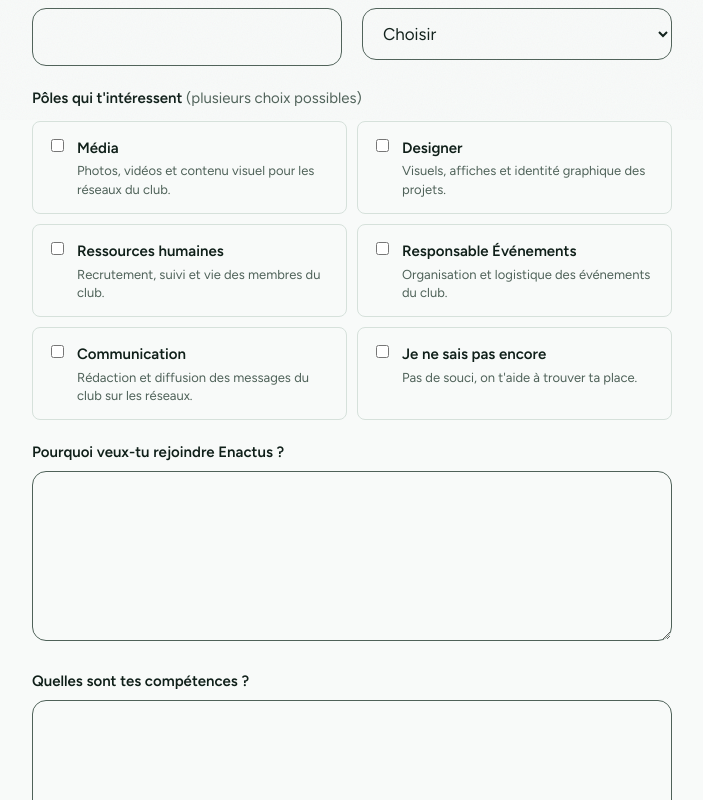
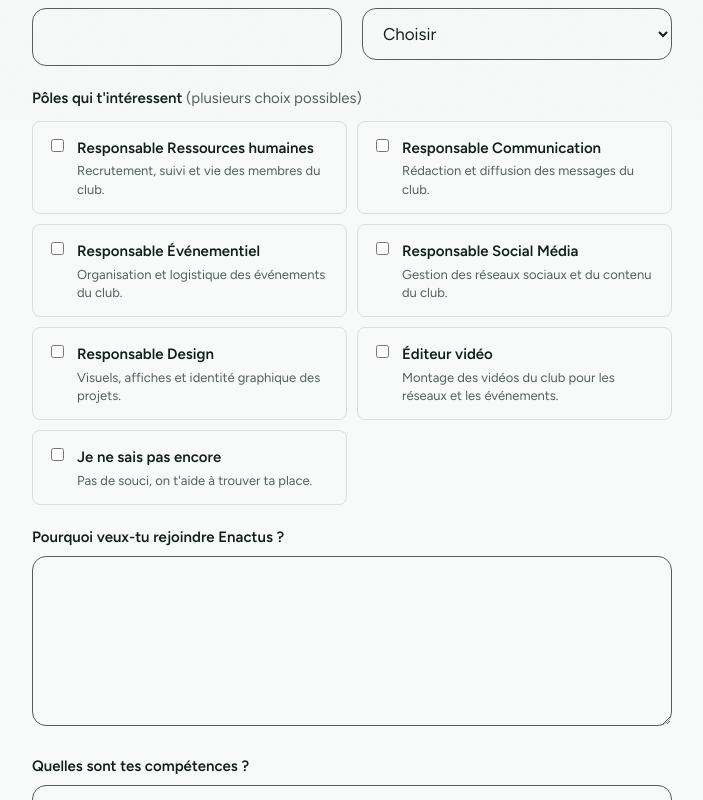
Before and after one commit to Aymane-A/Enactus-EST-site-web, a React (Vite) app: page /formulaires/integration in a window 1280 px wide. Shown: the part 680-1480 px from the top of the page, without its empty margins (46-749 px from the left). Built offline with nearby package versions, Linux system fonts and the light colour scheme.

Commit message:
add gold

```diff
--- a/src/components/IntegrationForm.jsx
+++ b/src/components/IntegrationForm.jsx
@@ -3,22 +3,24 @@ import { site } from '../data.js'
 
 // Poles : une clé stable (indépendante de la langue) + un libellé par langue,
 // pour que la sélection ne se perde pas quand on bascule FR <-> AR.
-const POLE_KEYS = ['media', 'design', 'rh', 'events', 'com', 'unsure']
+const POLE_KEYS = ['rh', 'com', 'events', 'social', 'design', 'video', 'unsure']
 const POLE_LABELS = {
   fr: {
-    media: { name: 'Média', desc: 'Photos, vidéos et contenu visuel pour les réseaux du club.' },
-    design: { name: 'Designer', desc: "Visuels, affiches et identité graphique des projets." },
-    rh: { name: 'Ressources humaines', desc: 'Recrutement, suivi et vie des membres du club.' },
-    events: { name: 'Responsable Événements', desc: 'Organisation et logistique des événements du club.' },
-    com: { name: 'Communication', desc: 'Rédaction et diffusion des messages du club sur les réseaux.' },
+    rh: { name: 'Responsable Ressources humaines', desc: 'Recrutement, suivi et vie des membres du club.' },
+    com: { name: 'Responsable Communication', desc: 'Rédaction et diffusion des messages du club.' },
+    events: { name: 'Responsable Événementiel', desc: 'Organisation et logistique des événements du club.' },
+    social: { name: 'Responsable Social Média', desc: 'Gestion des réseaux sociaux et du contenu du club.' },
+    design: { name: 'Responsable Design', desc: 'Visuels, affiches et identité graphique des projets.' },
+    video: { name: 'Éditeur vidéo', desc: 'Montage des vidéos du club pour les réseaux et les événements.' },
     unsure: { name: 'Je ne sais pas encore', desc: "Pas de souci, on t'aide à trouver ta place." },
   },
   ar: {
-    media: { name: 'الإعلام', desc: 'صور وفيديوهات ومحتوى بصري لشبكات النادي.' },
-    design: { name: 'التصميم', desc: 'تصاميم وملصقات والهوية البصرية للمشاريع.' },
-    rh: { name: 'الموارد البشرية', desc: 'التوظيف ومتابعة حياة أعضاء النادي.' },
+    rh: { name: 'مسؤول الموارد البشرية', desc: 'التوظيف ومتابعة حياة أعضاء النادي.' },
+    com: { name: 'مسؤول التواصل', desc: 'كتابة ونشر رسائل النادي.' },
     events: { name: 'مسؤول الفعاليات', desc: 'تنظيم ولوجستيك فعاليات النادي.' },
-    com: { name: 'التواصل', desc: 'كتابة ونشر رسائل النادي على الشبكات الاجتماعية.' },
+    social: { name: 'مسؤول وسائل التواصل الاجتماعي', desc: 'تسيير شبكات النادي ومحتواها.' },
+    design: { name: 'مسؤول التصميم', desc: 'تصاميم وملصقات والهوية البصرية للمشاريع.' },
+    video: { name: 'مونتير الفيديو', desc: 'مونتاج فيديوهات النادي للشبكات والفعاليات.' },
     unsure: { name: 'لا أعرف بعد', desc: 'لا مشكلة، سنساعدك على إيجاد مكانك.' },
   },
 }
@@ -34,7 +36,8 @@ const T = {
     prenom: 'Prénom', nom: 'Nom', email: 'Email', tel: 'Téléphone ou WhatsApp',
     opt: '(facultatif)', filiere: 'Filière', annee: 'Année', choisir: 'Choisir',
     polesLegend: "Pôles qui t'intéressent", polesHint: '(plusieurs choix possibles)',
-    designerNote: 'Remarque : pour le pôle Designer, il faut une connaissance intermédiaire de Photoshop et de Canva.',
+    designerNote: 'Remarque : pour le pôle Design, il faut une connaissance intermédiaire de Photoshop ou de Canva.',
+    videoNote: "Remarque : pour le pôle Éditeur vidéo, il faut une connaissance intermédiaire des outils de montage (CapCut, DaVinci Resolve, etc.).",
     motivation: 'Pourquoi veux-tu rejoindre Enactus ?',
     competences: 'Quelles sont tes compétences ?',
     experience: 'As-tu déjà une expérience dans ce domaine ?',
@@ -61,6 +64,7 @@ const T = {
     opt: '(اختياري)', filiere: 'الشعبة', annee: 'السنة', choisir: 'اختر',
     polesLegend: 'الأقطاب التي تهمك', polesHint: '(يمكن اختيار أكثر من واحد)',
     designerNote: 'ملاحظة: لقطب التصميم، يجب توفر معرفة متوسطة ببرنامجي Photoshop و Canva.',
+    videoNote: 'ملاحظة: لقطب تحرير الفيديو، يجب توفر معرفة متوسطة بأدوات المونتاج (CapCut، DaVinci Resolve، إلخ).',
     motivation: 'لماذا تريد الانضمام إلى Enactus؟',
     competences: 'ما هي مهاراتك؟',
     experience: 'هل لديك تجربة سابقة في هذا المجال؟',
@@ -211,6 +215,9 @@ export default function IntegrationForm({ form }) {
           {f.poles.includes('design') && (
             <p className="callout">{t.designerNote}</p>
           )}
+          {f.poles.includes('video') && (
+            <p className="callout">{t.videoNote}</p>
+        )}
         </fieldset>
 
         <label htmlFor="motivation">{t.motivation}</label>
--- a/src/data.js
+++ b/src/data.js
@@ -32,11 +32,12 @@ export const team = [
   { role: 'Secrétaire général', name: 'Hind EL LAGHMICHE', gender: 'femme', image: null },
   { role: 'Trésorerie', name: 'Aymane KHIAR', gender: 'homme', image: null },
   { role: 'Chef de projet', name: 'Ayoub ZARKOUNI', gender: 'homme', image: null },
-  { role: 'Média', name: '', image: null },
-  { role: 'Designer', name: '', image: null },
-  { role: 'Ressources humaines', name: '', image: null },
-  { role: 'Responsable Événements', name: '', image: null },
-  { role: 'Communication', name: '', image: null },
+  { role: 'Responsable Ressources humaines', name: '', image: null },
+  { role: 'Responsable Communication', name: '', image: null },
+  { role: 'Responsable Événementiel', name: '', image: null },
+  { role: 'Responsable Social Média', name: '', image: null },
+  { role: 'Responsable Design', name: '', image: null },
+  { role: 'éditeur vidéo', name: '', image: null }
 ]
 
 export const news = [
@@ -72,4 +73,14 @@ export const forms = [
     endpoint: 'https://formspree.io/f/mqpaqblq',
     googleFormUrl: '',
   },
+  {
+    slug: 'membres',
+    kind: 'integration',
+    title: 'Devenir membre',
+    summary: "Rejoindre le club Enactus EST Tétouan en tant que membre.",
+    open: false,
+    deadline: '',
+    endpoint: '',
+    googleFormUrl: '',
+  },
 ]
--- a/src/styles.css
+++ b/src/styles.css
@@ -1,6 +1,7 @@
 /* Un seul accent (vert). Pour passer au bleu, change --acc, --acc-deep, --acc-lite et --tint. */
 :root{--bg:#F8FAF9;--tint:#E6F0EB;--ink:#0F1F19;--muted:#4F6259;--line:#D6E1DB;
  --acc:#177A4F;--acc-deep:#0B3A2A;--acc-lite:#7BD6A8;--on-deep:#EAF4EE;--on-deep-mute:#A9C3B5;
+ --gold:#E6C56A;
  --r:14px;--r-s:8px;--sh:0 28px 50px -28px rgba(11,58,42,.45);--z-head:20;--z-grain:30;--ease:cubic-bezier(.2,.7,.2,1);
  box-sizing:border-box;padding-top:env(safe-area-inset-top,0px);padding-bottom:env(safe-area-inset-bottom,0px)}
 @media (prefers-color-scheme:dark){:root:not([data-theme="light"]){--bg:#0A1410;--tint:#10201A;--ink:#E8F1EC;--muted:#93A99D;--line:#1E322A;--acc:#3FB27B;--acc-deep:#06110C;--sh:0 28px 50px -28px rgba(0,0,0,.7)}}
@@ -25,9 +26,9 @@ nav{display:flex;gap:4px}
 nav a{padding:8px 14px;text-decoration:none;font-weight:500;font-size:15px;color:var(--muted);border-radius:var(--r-s);white-space:nowrap}
 nav a:hover{color:var(--ink)}
 nav a[aria-current=page]{background:var(--tint);color:var(--acc)}
-.btn{display:inline-flex;align-items:center;min-height:48px;padding:0 26px;border-radius:var(--r);background:var(--acc);color:#fff;font:600 16px Figtree,sans-serif;text-decoration:none;border:0;cursor:pointer;white-space:nowrap}
+.btn{display:inline-flex;align-items:center;min-height:48px;padding:0 26px;border-radius:var(--r);background:var(--gold);color:var(--acc-deep);font:600 16px Figtree,sans-serif;text-decoration:none;border:0;cursor:pointer;white-space:nowrap}
 .btn:hover{filter:brightness(1.08)}.btn:active{transform:scale(.98)}
-.btn.lite{background:var(--acc-lite);color:var(--acc-deep)}
+.btn.lite{background:color-mix(in srgb,var(--gold) 35%,transparent);color:var(--ink)}
 .btn[disabled]{opacity:.6;cursor:progress}
 .link{font-weight:600;text-decoration:none;border-bottom:2px solid var(--line);padding-bottom:2px;margin-left:24px;white-space:nowrap}
 .link:hover{border-color:var(--acc)}
@@ -147,7 +148,7 @@ legend{font-weight:600;font-size:15px;padding:0;margin-bottom:10px}
 .fcard .cap{display:block;margin-top:10px}
 .badge{position:absolute;top:24px;left:28px;display:inline-block;font-size:13px;font-weight:600;padding:4px 12px;border-radius:99px}
 .badge.on{background:var(--tint);color:var(--acc)}
-.badge.off{background:color-mix(in srgb, var(--ink) 8%, transparent);color:var(--muted)}
+.badge.off{background:color-mix(in srgb, #dc2626 12%, transparent);color:#dc2626}
 .fcard-cta{display:inline-flex;align-items:center;gap:6px;margin-top:22px;font:600 15px Figtree,sans-serif;color:var(--acc)}
 .fcard-cta .arr{display:inline-block}
 .callout{background:var(--tint);border-left:3px solid var(--acc);padding:12px 14px;border-radius:var(--r-s);font-size:14px;line-height:1.5;margin-top:14px}
@@ -241,20 +242,22 @@ footer a,footer .off{display:block;text-decoration:none;padding:3px 0}footer a:h
 .statement,footer{position:relative;overflow:hidden}
 .statement .wrap,footer .wrap{position:relative;z-index:1}
 .statement::before,footer::before{content:"";position:absolute;inset:0;z-index:0;pointer-events:none;-webkit-mask-image:var(--motif);mask-image:var(--motif);-webkit-mask-size:56px;mask-size:56px}
-.statement::before{background:var(--acc);opacity:.16}
+.statement::before{background:var(--gold);opacity:.2}
 .statement::after{content:"";position:absolute;inset:0;z-index:0;pointer-events:none;background:linear-gradient(90deg,var(--tint) 35%,transparent 90%)}
-footer::before{background:var(--acc-lite);opacity:.08}
+/* Zelij du footer : gold léger */
+footer::before{background:var(--gold);opacity:.12}
 .stage{isolation:isolate}
-.stage::before{content:"";position:absolute;right:calc(-1 * clamp(14px,3vw,40px));bottom:calc(-1 * clamp(14px,3vw,40px));width:84%;height:80%;z-index:-1;border-radius:var(--r);background:var(--acc);opacity:.34;-webkit-mask-image:var(--motif);mask-image:var(--motif);-webkit-mask-size:48px;mask-size:48px}
+/* Zelij du hero (derrière la photo) : gold léger */
+.stage::before{content:"";position:absolute;right:calc(-1 * clamp(14px,3vw,40px));bottom:calc(-1 * clamp(14px,3vw,40px));width:84%;height:80%;z-index:-1;border-radius:var(--r);background:var(--gold);opacity:.28;-webkit-mask-image:var(--motif);mask-image:var(--motif);-webkit-mask-size:48px;mask-size:48px}
 .img:not(.photo){isolation:isolate}
-.img:not(.photo)::before{content:"";position:absolute;inset:0;z-index:-1;background:var(--acc);opacity:.2;-webkit-mask-image:var(--motif);mask-image:var(--motif);-webkit-mask-size:44px;mask-size:44px}
+.img:not(.photo)::before{content:"";position:absolute;inset:0;z-index:-1;background:var(--gold);opacity:.25;-webkit-mask-image:var(--motif);mask-image:var(--motif);-webkit-mask-size:44px;mask-size:44px}
 
 .side .img{aspect-ratio:3/2;margin-bottom:22px}
 
 .feat.soon{margin-bottom:0}
 
 .empty{position:relative;overflow:hidden;isolation:isolate;max-width:640px;background:var(--tint);border-radius:var(--r);padding:40px}
-.empty::before{content:"";position:absolute;inset:0;z-index:-1;background:var(--acc);opacity:.12;-webkit-mask-image:var(--motif);mask-image:var(--motif);-webkit-mask-size:48px;mask-size:48px}
+.empty::before{content:"";position:absolute;inset:0;z-index:-1;background:var(--gold);opacity:.2;-webkit-mask-image:var(--motif);mask-image:var(--motif);-webkit-mask-size:48px;mask-size:48px}
 .empty h3{font-size:28px;margin-bottom:12px}
 
 .who .img{padding:0;align-items:flex-end;justify-content:center}
```
Also changed, not shown: 1 other file (tests, documents, lock files or other folders).
